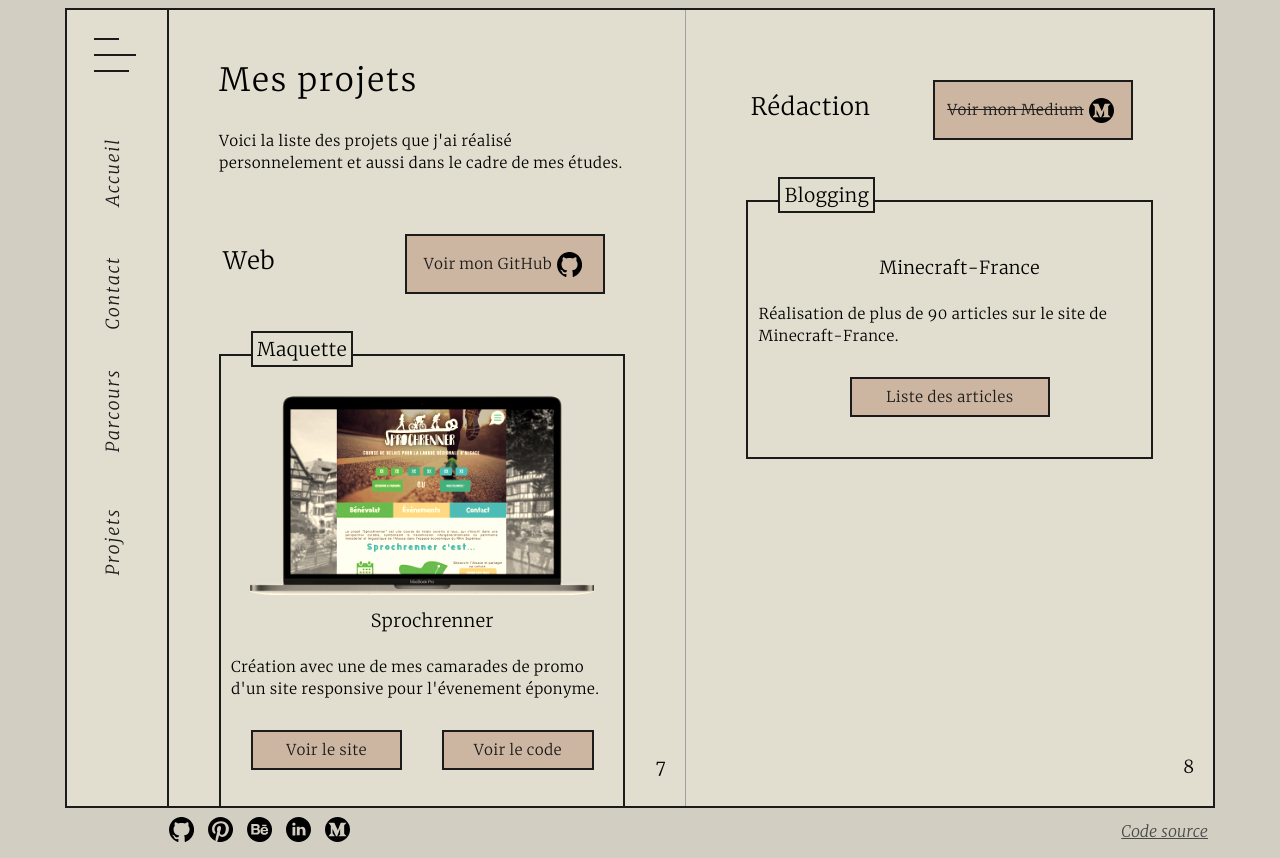
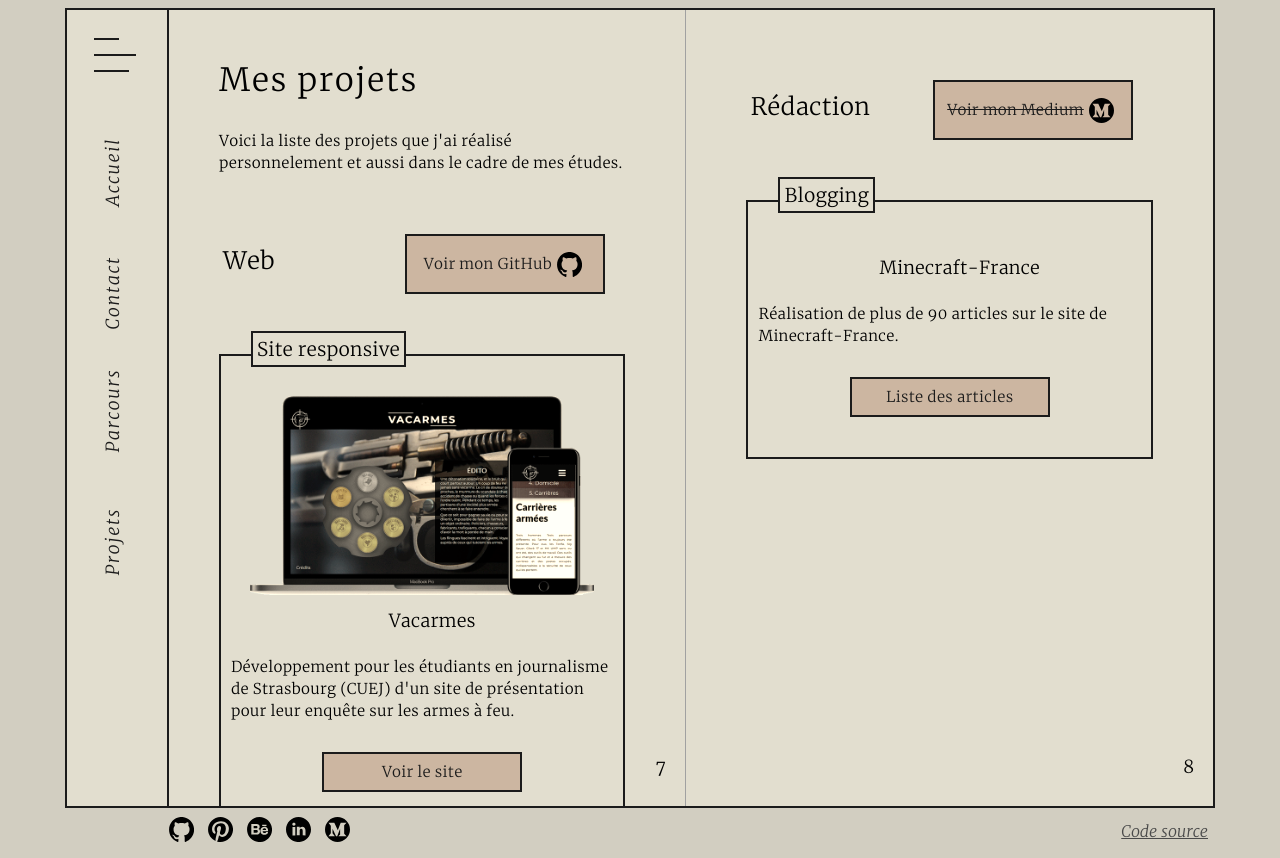
Before and after one commit to Myllaume/myllaume, a PHP site: page /pages/projet.php in a window 1280 px wide. Shown: the top 858 px of the page. Run offline with PHP 8.4, Linux system fonts and the light colour scheme.

Commit message:
Mise à jour projets

```diff
--- a/pages/projet.php
+++ b/pages/projet.php
@@ -30,7 +30,37 @@
                 </div>
 
                 <article class="bloc-projet titre-border_content">
-                    <h3 class="titre-border">Maquette</h3>
+                    <h3 class="titre-border">Site responsive</h3>
+                    <div class="bloc-projet__description row">
+                        <img src="../src/images/projet_vacarmes.png" alt="" class="bloc-projet--image">
+                        <h4>Vacarmes</h4>
+                        <p>Développement pour les étudiants en journalisme de Strasbourg (CUEJ) d'un site de présentation pour leur enquête sur les armes à feu.</p>
+                        <a href="http://cuej.info/mini-sites/armes/" target="_blank" class="bouton-little">
+                            <div class="bouton-volet-content">
+                                <p>Voir le site</p>
+                                <div class="bouton-volet-animation"></div>
+                            </div>
+                        </a>
+                    </div>
+                </article>
+
+                <article class="bloc-projet titre-border_content">
+                    <h3 class="titre-border">Maquette responsive</h3>
+                    <div class="bloc-projet__description row">
+                        <img src="../src/images/projet_index.png" alt="" class="bloc-projet--image">
+                        <h4>Index, hypertexte</h4>
+                        <p>Maquette responsive pour un projet de blog en cours de développement et au sujet de l'hypertexte.</p>
+                        <a href="../src/docs/maquette_index.pdf" target="_blank" class="bouton-little">
+                            <div class="bouton-volet-content">
+                                <p>Voir la maquette</p>
+                                <div class="bouton-volet-animation"></div>
+                            </div>
+                        </a>
+                    </div>
+                </article>
+
+                <article class="bloc-projet titre-border_content">
+                    <h3 class="titre-border">Site responsive</h3>
                     <div class="bloc-projet__description row">
                         <img src="../src/images/projet_schprochrenner.png" alt="" class="bloc-projet--image">
                         <h4>Sprochrenner</h4>
@@ -51,7 +81,7 @@
                 </article>
 
                 <article class="bloc-projet titre-border_content">
-                    <h3 class="titre-border">Site</h3>
+                    <h3 class="titre-border">Site responsive</h3>
                     <div class="bloc-projet__description row">
                         <img src="../src/images/projet_myllaume_v2.png" alt="" class="bloc-projet--image">
                         <h4>Myllaume, v2</h4>
```
Also changed, not shown: src/images/projet_index.png (added), src/images/projet_vacarmes.png (added), 1 other file.
